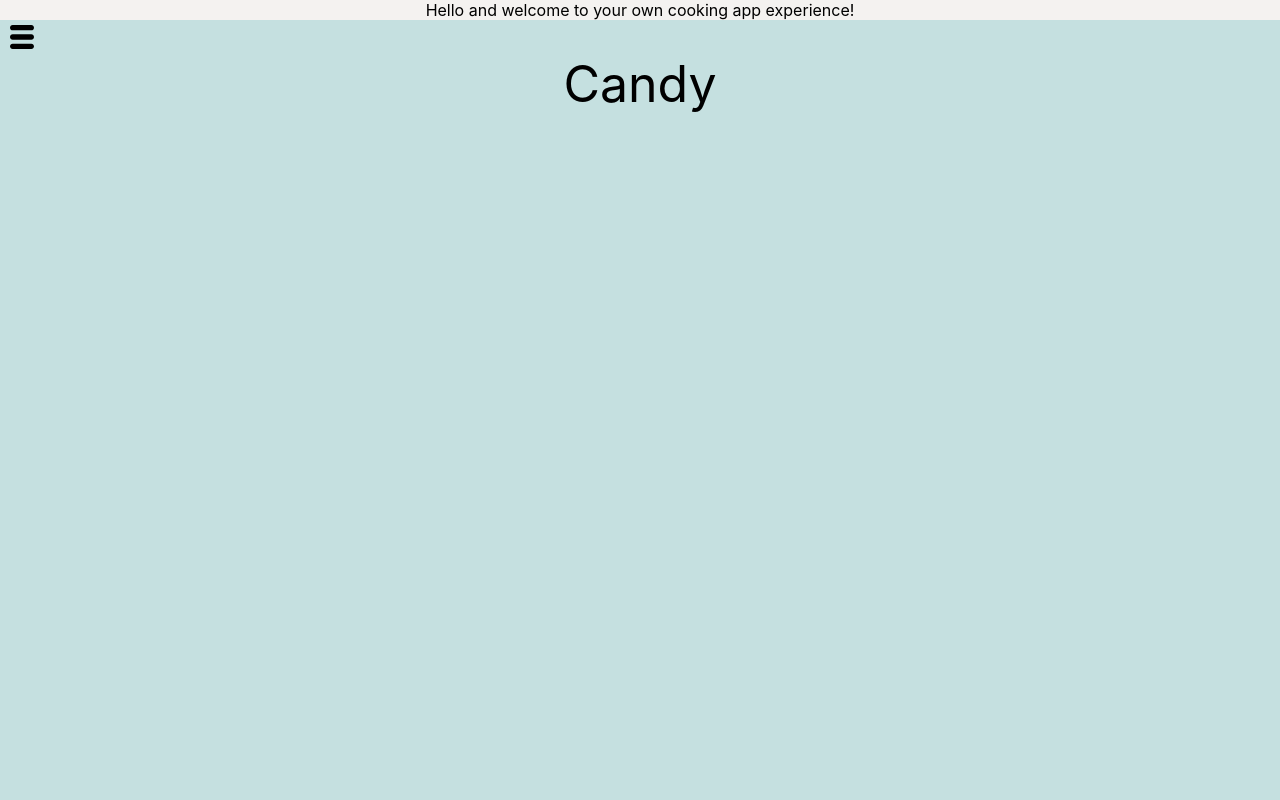
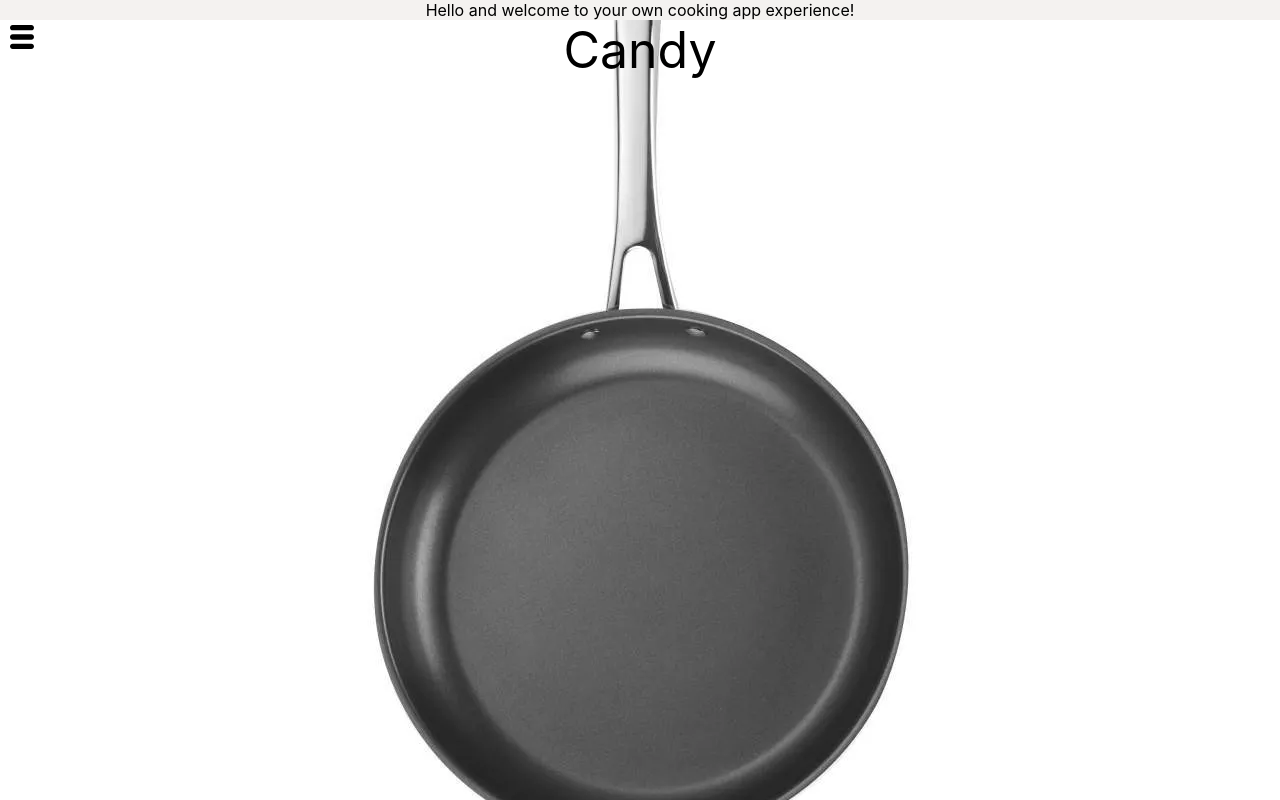
Before and after one commit to Brazenbillygoat/shopping-cart, a React (Create React App) app: page /Spicy in a window 1280 px wide. Built offline with nearby package versions, Linux system fonts and the light colour scheme.

Commit message:
updates body background

```diff
--- a/src/App.css
+++ b/src/App.css
@@ -3,7 +3,7 @@
 }
 
 .App-header {
-  background-color: #282c34;
+  background-color: transparent;
   align-items: center;
   justify-content: center;
   font-size: calc(10px + 2vmin);
@@ -12,6 +12,7 @@
 
 .page-title {
   align-items: center;
+  background-color: transparent;
   justify-content: center;
   font-size: 50px;
   height: 20vh;
@@ -84,6 +85,7 @@ display: inline-flex;
   border: none;
   cursor: pointer;
   display: flex;
+  position: absolute;
 }
 
 .sidebar-title {
--- a/src/index.css
+++ b/src/index.css
@@ -1,5 +1,9 @@
 body {
-  background-color: #C5E0E0;
+  background-image: url("./Images/Frying\ pan.webp");
+  background-repeat: no-repeat;
+  background-attachment: fixed;
+  background-position: center;
+  cursor: url("./Images/Frying\ pan.webp"), auto;
   margin: 0;
   font-family: -apple-system, BlinkMacSystemFont, 'Segoe UI', 'Roboto', 'Oxygen',
     'Ubuntu', 'Cantarell', 'Fira Sans', 'Droid Sans', 'Helvetica Neue',
--- a/src/pages/Home.tsx
+++ b/src/pages/Home.tsx
@@ -10,10 +10,10 @@ const Home: React.FunctionComponent = (): JSX.Element => {
         <ParallaxLayer>
           Hi
         </ParallaxLayer>
-        <ParallaxLayer offset={1}>
+        <ParallaxLayer offset={1} speed={0.5}>
           Hello
         </ParallaxLayer>
-        <ParallaxLayer offset={2}>
+        <ParallaxLayer offset={2} speed={2.5}>
           And
         </ParallaxLayer>
         <ParallaxLayer offset={3}>
```
Also changed, not shown: src/Images/Frying pan.webp (added).
